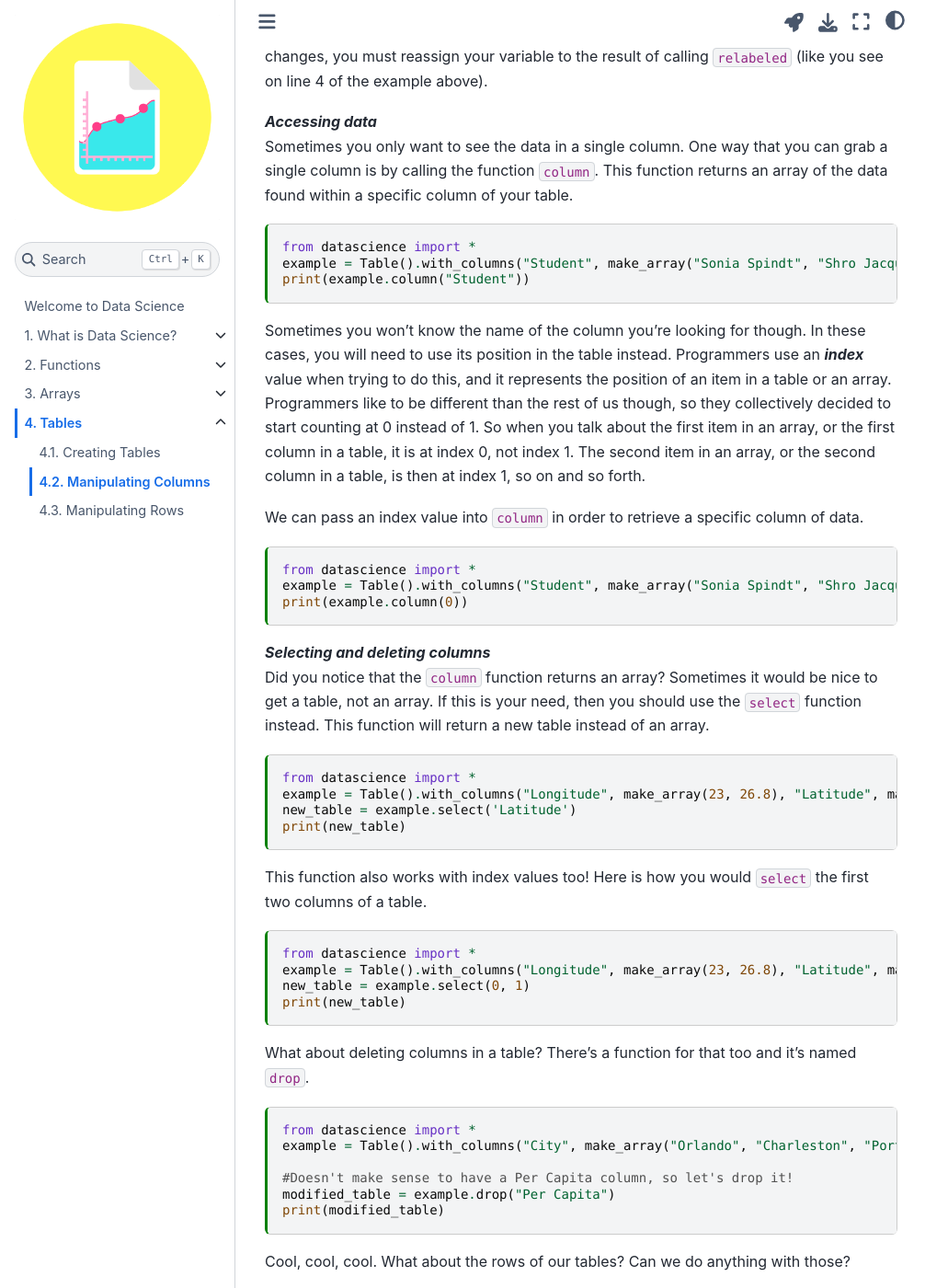
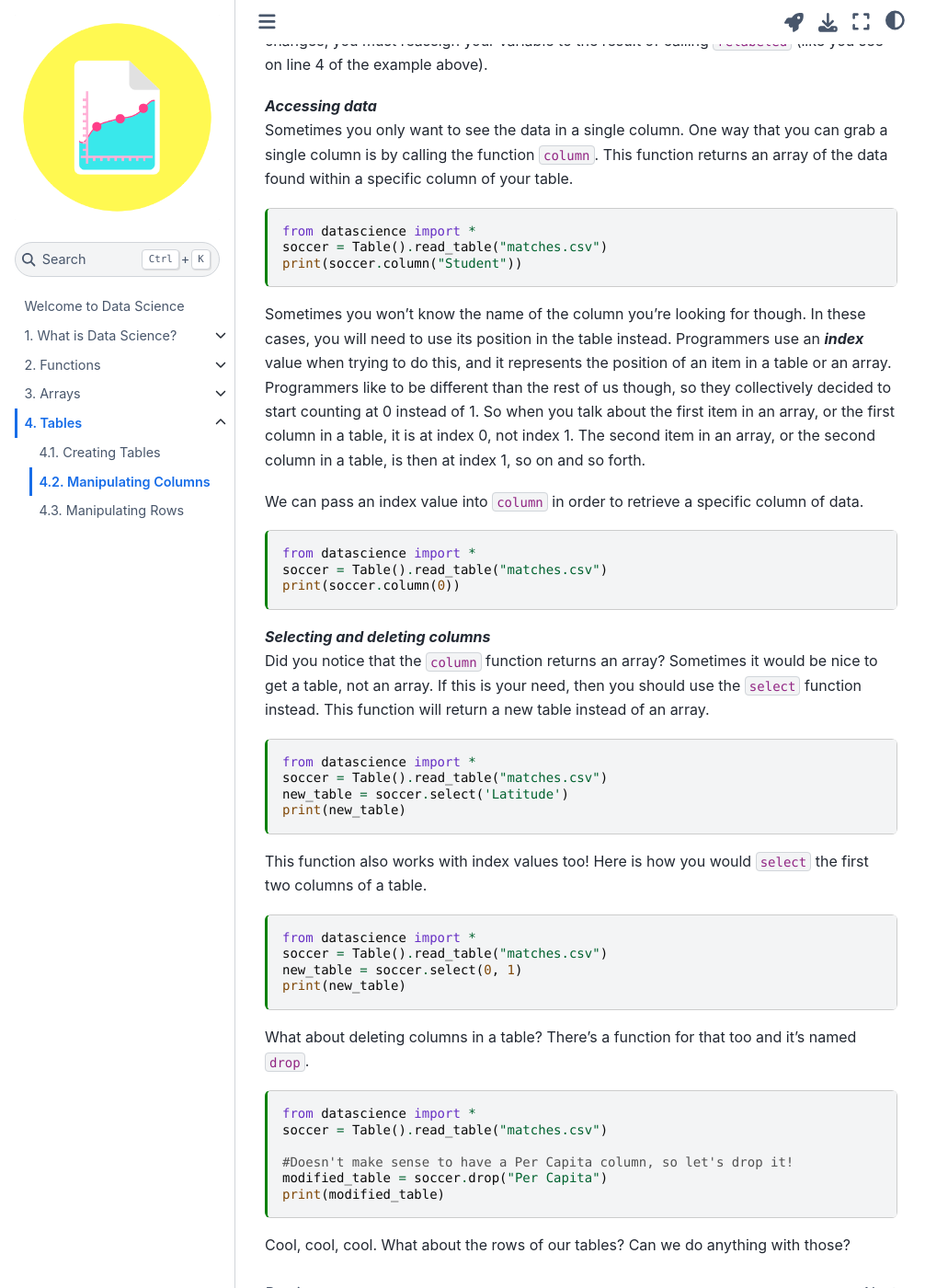
Before and after one commit to SoniaSpindt/datasci_textbook, a Jupyter Book: the page built from Term2/Week4/manipulating_columns.md, in a window 1280 px wide and 1400 px high, scrolled down 1049 px. Shown: the whole window at 92% size, without its empty margins (0-1031 px from the left). Built offline with Jupyter Book 1.0.4 settings and Sphinx 7.4.7 and the Sphinx Book theme 1.1.4, drawn with Linux system fonts in a browser that asks for light colours; some of the changed text lies outside the part shown.

````diff
--- a/Term2/Week4/manipulating_columns.md
+++ b/Term2/Week4/manipulating_columns.md
@@ -20,27 +20,26 @@ Let's get to it!
 The function `num_columns` returns the number of columns that exist in the table. ***Please note that this function call does not require a set of parentheses in order to work***.
 ```{code-cell}Python
 from datascience import *
-example = Table().with_columns("Numbers", make_array(1, 2, 3))
-print("Number of columns:", example.num_columns)
+soccer = Table().read_table("matches.csv")
+print("Number of columns:", soccer.num_columns)
 ```
 ***Labels***<br>
 Need to know the labels of your columns? There's a function for that, and it's named `labels`.
 Again, this function does not use parentheses when called.
 ```{code-cell}Python
 from datascience import *
-example = Table().with_columns("Numbers", make_array(1, 2, 3), "English Name", make_array("One", "Two", "Three"), "Spanish Name", make_array("Uno", "Dos", "Tres"))
-print("Labels:", example.labels)
+soccer = Table().read_table("matches.csv")
+print("Labels:", soccer.labels)
 ```
 
 You can change a columns name by using the `relabeled` function. This function requires two arguments, so it will require the use of parentheses. The first argument is the name of the column you are trying to change and the second argument is the new name that you would like your column to have.
 ```{code-cell}Python
 from datascience import *
-example = Table().with_columns("Numbers", make_array(1, 2, 3), "English Name", make_array("One", "Two", "Three"), "Spanish Name", make_array("Uno", "Dos", "Tres"))
+soccer = Table().read_table("matches.csv")
 
-example.relabeled("English Name", "English Translation")
-example = example.relabeled("Spanish Name", "Spanish Translation")
-
-print("New Labels: ", example.labels)
+soccer.relabeled("English Name", "English Translation")
+soccer = soccer.relabeled("Spanish Name", "Spanish Translation")
+print("New Labels: ", soccer.labels)
 ```
 Did you notice that the column label "English Name" did not change? That's because the `relabeled` function does not make changes to the original table. In order to save these changes, you must reassign your variable to the result of calling `relabeled` (like you see on line 4 of the example above).
 
@@ -48,16 +47,16 @@ Did you notice that the column label "English Name" did not change? That's becau
 Sometimes you only want to see the data in a single column. One way that you can grab a single column is by calling the function `column`. This function returns an array of the data found within a specific column of your table.
 ```{code-cell}Python
 from datascience import *
-example = Table().with_columns("Student", make_array("Sonia Spindt", "Shro Jacque"), "Student ID", make_array(33327, 74829))
-print(example.column("Student"))
+soccer = Table().read_table("matches.csv")
+print(soccer.column("Student"))
 ```
 Sometimes you won't know the name of the column you're looking for though. In these cases, you will need to use its position in the table instead. Programmers use an ***index*** value when trying to do this, and it represents the position of an item in a table or an array. Programmers like to be different than the rest of us though, so they collectively decided to start counting at 0 instead of 1. So when you talk about the first item in an array, or the first column in a table, it is at index 0, not index 1. The second item in an array, or the second column in a table, is then at index 1, so on and so forth.
 
 We can pass an index value into `column` in order to retrieve a specific column of data.
 ```{code-cell}Python
 from datascience import *
-example = Table().with_columns("Student", make_array("Sonia Spindt", "Shro Jacque"), "Student ID", make_array(33327, 74829))
-print(example.column(0))
+soccer = Table().read_table("matches.csv")
+print(soccer.column(0))
 ```
 
 ***Selecting and deleting columns***<br>
@@ -65,26 +64,26 @@ Did you notice that the `column` function returns an array? Sometimes it would b
 
 ```{code-cell}Python
 from datascience import *
-example = Table().with_columns("Longitude", make_array(23, 26.8), "Latitude", make_array(54.8, 54.3))
-new_table = example.select('Latitude')
+soccer = Table().read_table("matches.csv")
+new_table = soccer.select('Latitude')
 print(new_table)
 ```
 This function also works with index values too! Here is how you would `select` the first two columns of a table.
 
 ```{code-cell}Python
 from datascience import *
-example = Table().with_columns("Longitude", make_array(23, 26.8), "Latitude", make_array(54.8, 54.3))
-new_table = example.select(0, 1)
+soccer = Table().read_table("matches.csv")
+new_table = soccer.select(0, 1)
 print(new_table)
 ```
 
 What about deleting columns in a table? There's a function for that too and it's named `drop`.
 ```{code-cell}Python
 from datascience import *
-example = Table().with_columns("City", make_array("Orlando", "Charleston", "Portland"), "Food Trucks", make_array(54.99, 47.51, 41.91), "Per Capita", make_array(100000, 100000, 100000))
+soccer = Table().read_table("matches.csv")
 
 #Doesn't make sense to have a Per Capita column, so let's drop it!
-modified_table = example.drop("Per Capita")
+modified_table = soccer.drop("Per Capita")
 print(modified_table)
 ```
 
````
Also changed, not shown: Term2/Week4/manipulating_rows.md (+22 -30 lines), 3 other files.
